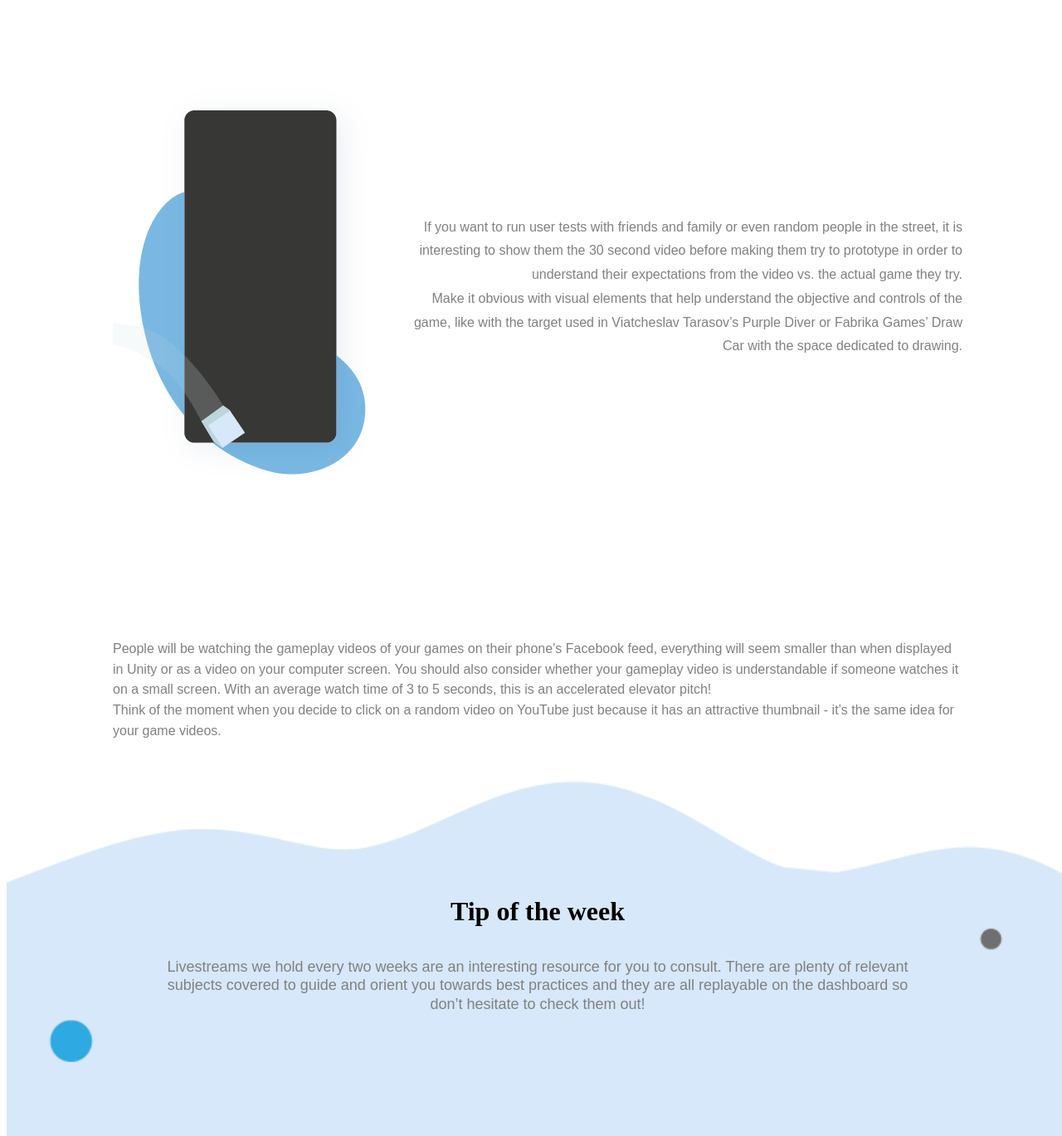
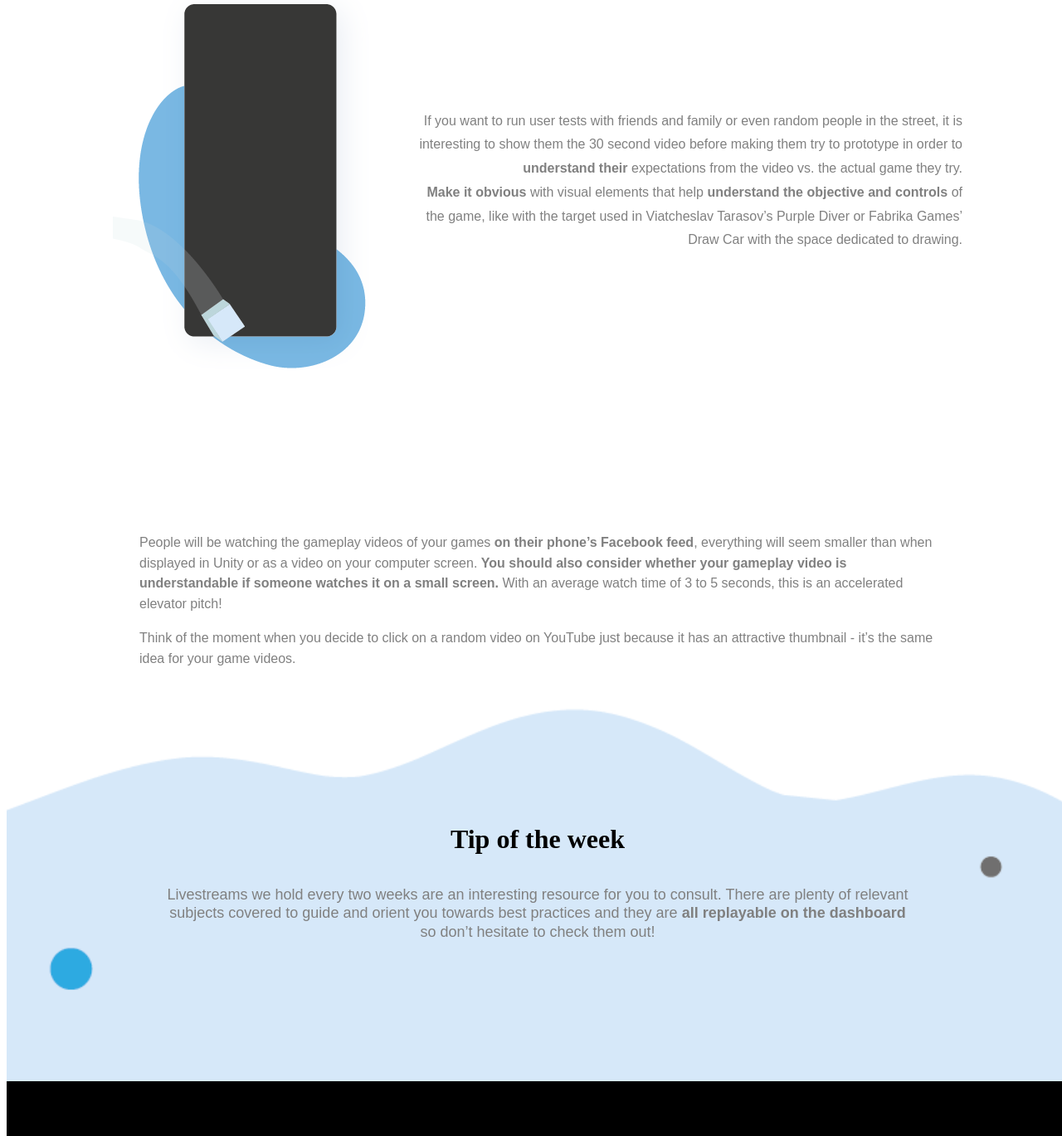
Before and after one commit to susdufva/inl-mningsuppgift8nov, a website: page index.html in a window 1280 px wide. Shown: the part 2300-3669 px from the top of the page at 83% size. Drawn offline with Linux system fonts and the light colour scheme; a web font is replaced by a local one.

Commit message:
added <b> to html

```diff
--- a/index.html
+++ b/index.html
@@ -31,27 +31,27 @@
           <div class="text1">
         <h3>Youtubability</h3>
         <p class="p-gray">
-            A key driver of youtubability is the clarity
-            of your gameplay to a potential player.
+            A key driver of youtubability is <b> the clarity
+            of your gameplay </b> to a potential player.
          </br>
             Gameplay clarity will help you achieve the
             full potential of your game by working on
-            getting the lowest possible CPIs for your
+            getting <b>the lowest possible CPIs </b> for your
             games.
          </br>
             Many elements can be used to make your
             game clearer :
          </br>
-            For instance, ask yourself if a user’s interaction with the game is evident, for
+            For instance, ask yourself if a user’s interaction with the game is <b>evident</b>, for
             example, can she tell which character she
-            controls? Is the objective clear? Does it
-            look fun to play? Has she understood the
+            <b>controls?</b> Is the <b>objective clear?</b> Does it
+            look <b>fun to play?</b> Has she understood the
             game after 1 second (great!) or after 10
             seconds (too long!).
          </br>
-            Make sure to use colours to help indicate
+            Make sure to <b>use colours</b> to help indicate
             the gameplay rules. For instance, in Helix
-            Jump, obstacles are clearly contrasted (in
+            Jump, obstacles are <b>clearly contrasted</b> (in
             orange here) and instantly recognized as
             a threat.
        </p>
@@ -73,12 +73,12 @@
             people in the street, it is interesting to
             show them the 30 second video before
             making them try to prototype in order
-            to understand their expectations from
+            to <b>understand their</b> expectations from
             the video vs. the actual game they try.
          </br>
-            Make it obvious with visual elements
-            that help understand the objective and
-            controls of the game, like with the
+            <b>Make it obvious</b> with visual elements
+            that help <b>understand the objective and
+            controls</b> of the game, like with the
             target used in Viatcheslav Tarasov’s
             Purple Diver or Fabrika Games’ Draw
             Car with the space dedicated to
@@ -90,13 +90,13 @@
       <section class="section3">
           <div class="text">
         <p class="p-gray">
-            People will be watching the gameplay videos of your games on their
-            phone’s Facebook feed, everything will seem smaller than when
-            displayed in Unity or as a video on your computer screen. You should
+            People will be watching the gameplay videos of your games <b>on their phone’s Facebook feed</b>, everything will seem smaller than when
+            displayed in Unity or as a video on your computer screen. <b>You should
             also consider whether your gameplay video is understandable if
-            someone watches it on a small screen. With an average watch time of 3
+            someone watches it on a small screen.</b> With an average watch time of 3
             to 5 seconds, this is an accelerated elevator pitch!
-         </br>
+        </p>
+        <p class="p-gray">
             Think of the moment when you decide to click on a random video on
             YouTube just because it has an attractive thumbnail - it’s the same idea
             for your game videos.
@@ -112,8 +112,8 @@
           <p class="p-gray">
             Livestreams we hold every two weeks are an interesting resource for you
             to consult. There are plenty of relevant subjects covered to guide and
-            orient you towards best practices and they are all replayable on the
-            dashboard so don’t hesitate to check them out!
+            orient you towards best practices and they are <b>all replayable on the
+            dashboard</b> so don’t hesitate to check them out!
           </p>
           </div>
         <!-- <img class="bild4" src="/bilder/Q1_newsletter-02.png" alt=""> -->
--- a/style.css
+++ b/style.css
@@ -51,7 +51,7 @@ main{
     display: flex;
     flex-direction: column;
     align-items: center;
-    margin-top: 8rem;
+    /* margin-top: 8rem; tas bort eftersom det ligger margin på section */
 }
 .bild2, .bild3 {
   height: auto; }
@@ -65,7 +65,7 @@ main{
 }
 .text1{
   text-align: left;
-  width: 70%;
+  width: 60%;
   /*width: 60%;*/
 }
  /* tagit bort width och istället lagt margin på hela sectionen, lägger ev tillbaka width vid @media */
@@ -82,10 +82,13 @@ main{
 .text2{
   text-align: right;
 }
+#darkgrey{
+  color: darkgrey;
+}
 .section3{
     display: flex;
     align-items: flex-start;
-    width: 80%;
+    width: 75%;
     text-align: left;
 }
  /*section 3 har witdh istället för margin eftersom den inte har någon bild */
```
